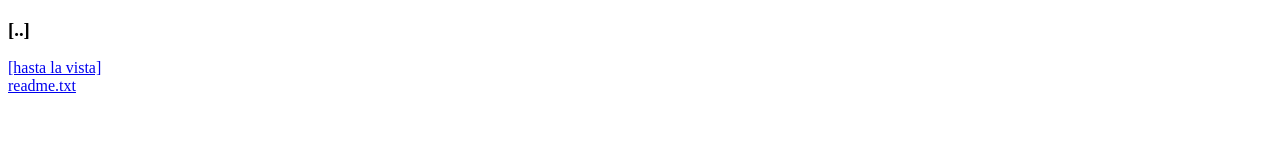
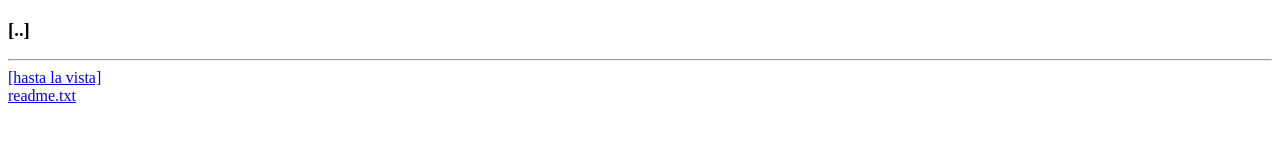
Before and after one commit to nav-site-srv/nav-site-srv.github.io, a plain HTML site: page index.html in a window 1280 px wide. Drawn offline with Linux system fonts and the light colour scheme.

Commit message:
Update index.html

```diff
--- a/index.html
+++ b/index.html
@@ -8,7 +8,7 @@
     <noscript><h3 style="color: red;">JavaScript runtime error</h3></noscript>
   </head>
   <body>
-    <h3>[..]</h3>
+    <h3>[..]</h3><hr>
     <a href="hasta la vista">[hasta la vista]</a><br>
     <a href="readme.txt">readme.txt</a><br>
   </body>
```
